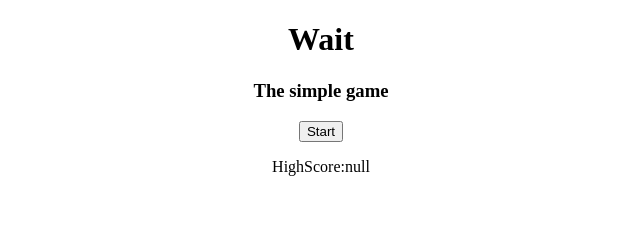
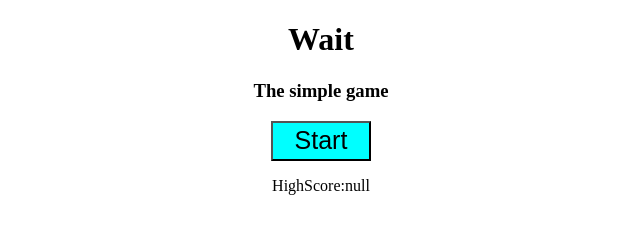
Before and after one commit to S-Shun2960/wait-pwa-app, a plain HTML site: page index.html in a window 1280 px wide. Shown: the whole page, without its empty margins (319-959 px from the left). Drawn offline with Linux system fonts and the light colour scheme.

Commit message:
Update index.html

```diff
--- a/index.html
+++ b/index.html
@@ -2,6 +2,44 @@
 <html lang="en">
 <head>
     <meta charset="utf-8">
+    <style>
+	    @font-face {
+		  font-family: 'Roboto-Light';
+		  src: url("Roboto-Light.ttf");
+		}
+
+		body, html {
+		  font-family: 'Roboto-Light'
+		  background-color: skyblue;
+		}
+
+		.start-button{
+		  width: 100px;
+		  height: 40px;
+		  font-size: 25px;
+		}
+
+		.count{
+		  display: grid;
+		  place-items: center;
+		  height: 70vh;
+		  font-size: 50px;
+		}
+
+		button{
+		  background-color: #00ffFF;
+		}
+
+		button:hover{
+		  background-color: turquoise;
+		}
+
+		.start-button{
+		  width: 100px;
+		  height: 40px;
+		}
+
+    </style>
     <title>Wait -The simple game-</title>
 </head>
 <body>
```
